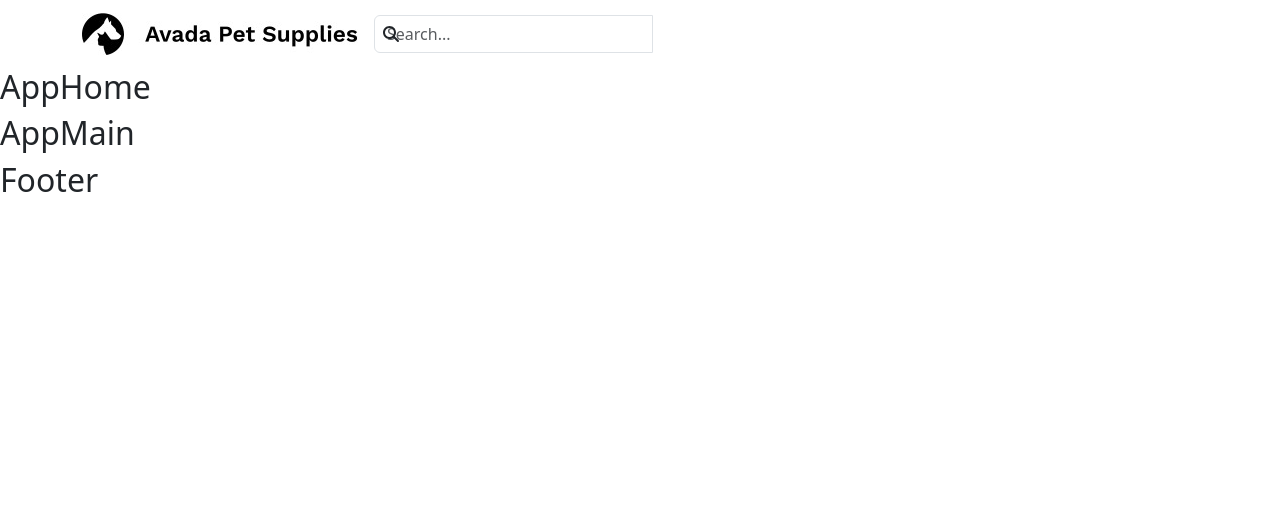
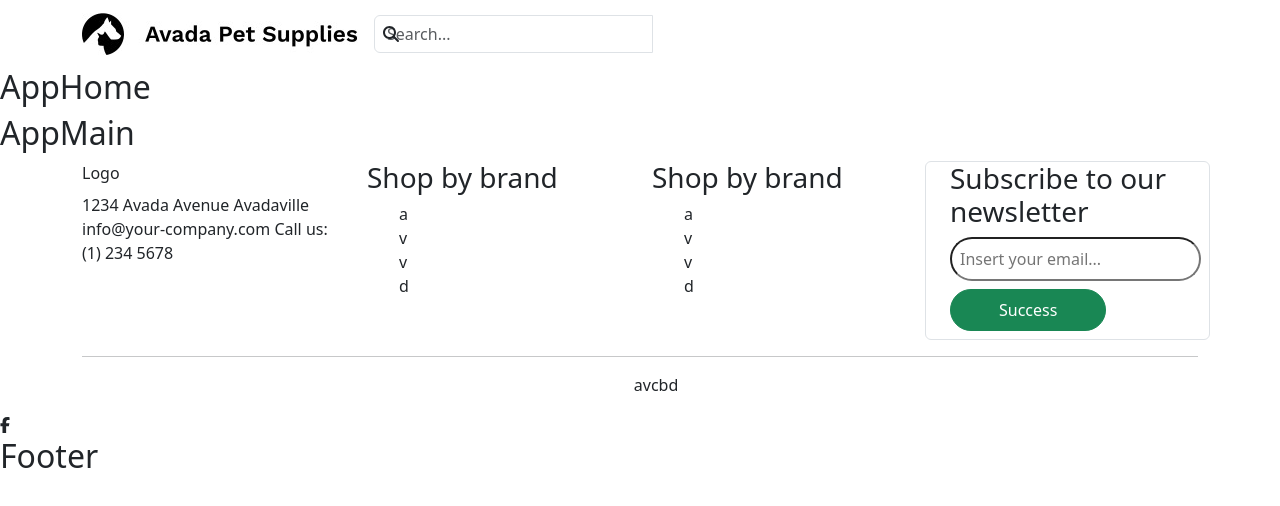
Before and after one commit to gianluigi7/proj-html-vuejs, a Vue app: page / in a window 1280 px wide. Shown: the top 506 px of the page. Built offline with nearby package versions, Linux system fonts and the light colour scheme.

Commit message:
[UPD] footer

```diff
--- a/src/components/AppFooter.vue
+++ b/src/components/AppFooter.vue
@@ -7,6 +7,74 @@ export default{
 </script>
 
 <template>
+  <div class="container">
+    <div class="row justify-content-center">
+      <div class="col-3">
+        <div>
+          Logo
+        </div>
+        <div class="mt-2">
+          1234 Avada Avenue Avadaville
+          info@your-company.com
+          Call us: (1) 234 5678
+        </div>
+      </div>
+      <div class="col-3">
+        <h3>
+          Shop by brand
+        </h3>
+        <ul>
+          <li>a</li>
+          <li>v</li>
+          <li>v</li>
+          <li>d</li>
+        </ul>
+      </div>
+      <div class="col-3  ">
+        <h3 >
+          Shop by brand
+        </h3>
+        <ul>
+          <li>a</li>
+          <li>v</li>
+          <li>v</li>
+          <li>d</li>
+        </ul>
+      </div>
+      <div class="col-3 border rounded">
+        <div class="container">
+          <h3>
+            Subscribe to our newsletter
+          </h3>
+          <div class="mb-2">
+            <input type="text" name="" id="" placeholder="Insert your email..." class="rounded-pill p-2" >
+          </div>
+
+          <div>
+            <button type="button" class="btn btn-success rounded-pill p-2 px-5 mb-2">Success</button>
+          </div>
+
+
+        </div>
+      </div>
+    </div>
+    <hr>
+  </div>
+  <div class="col-12 ">
+    <ul class="d-flex flex-row justify-content-center ">
+      <li>a</li>
+      <li>v</li>
+      <li>c</li>
+      <li>b</li>
+      <li>d</li>
+    </ul>
+
+  </div>
+  <div class="col-12">
+    <font-awesome-icon icon="fa-brands fa-facebook-f" />
+  </div>
+
+
   <h2>
     Footer
   </h2>
```
